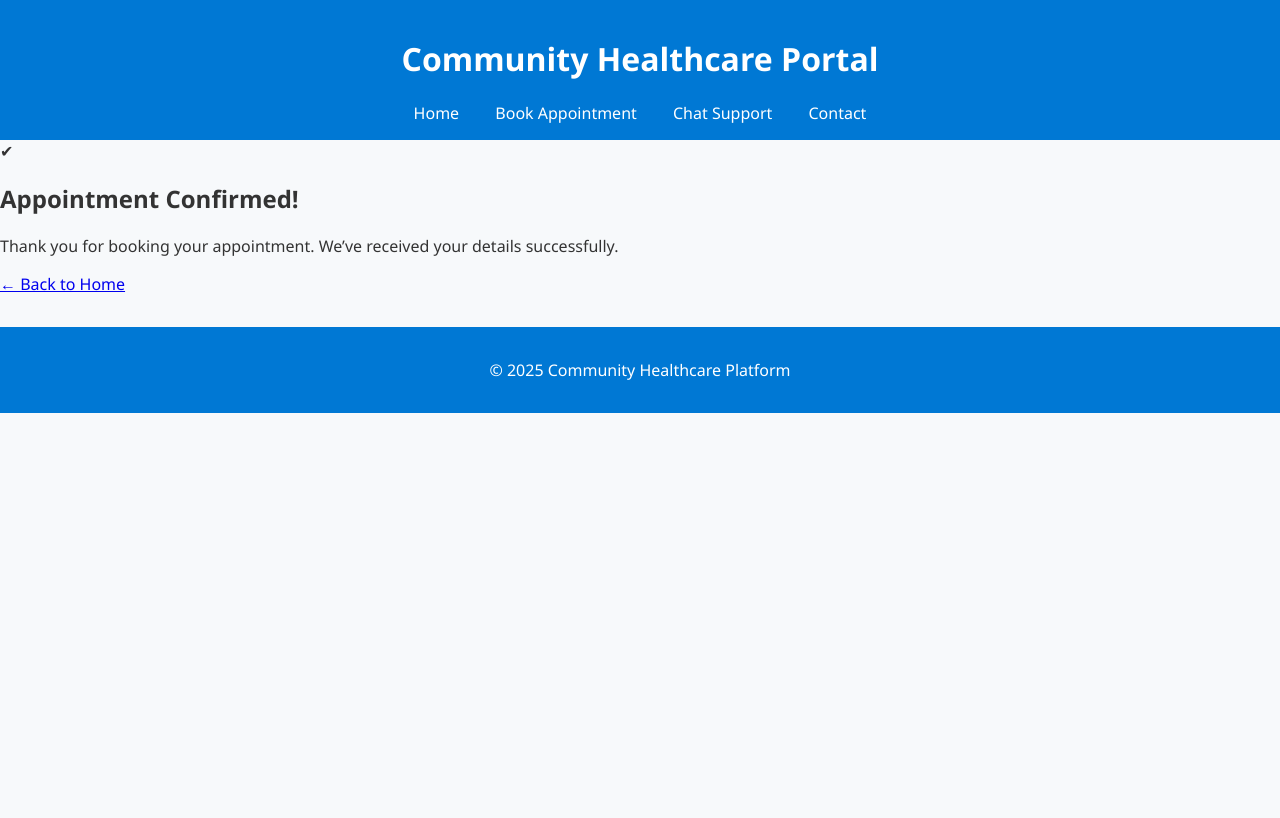
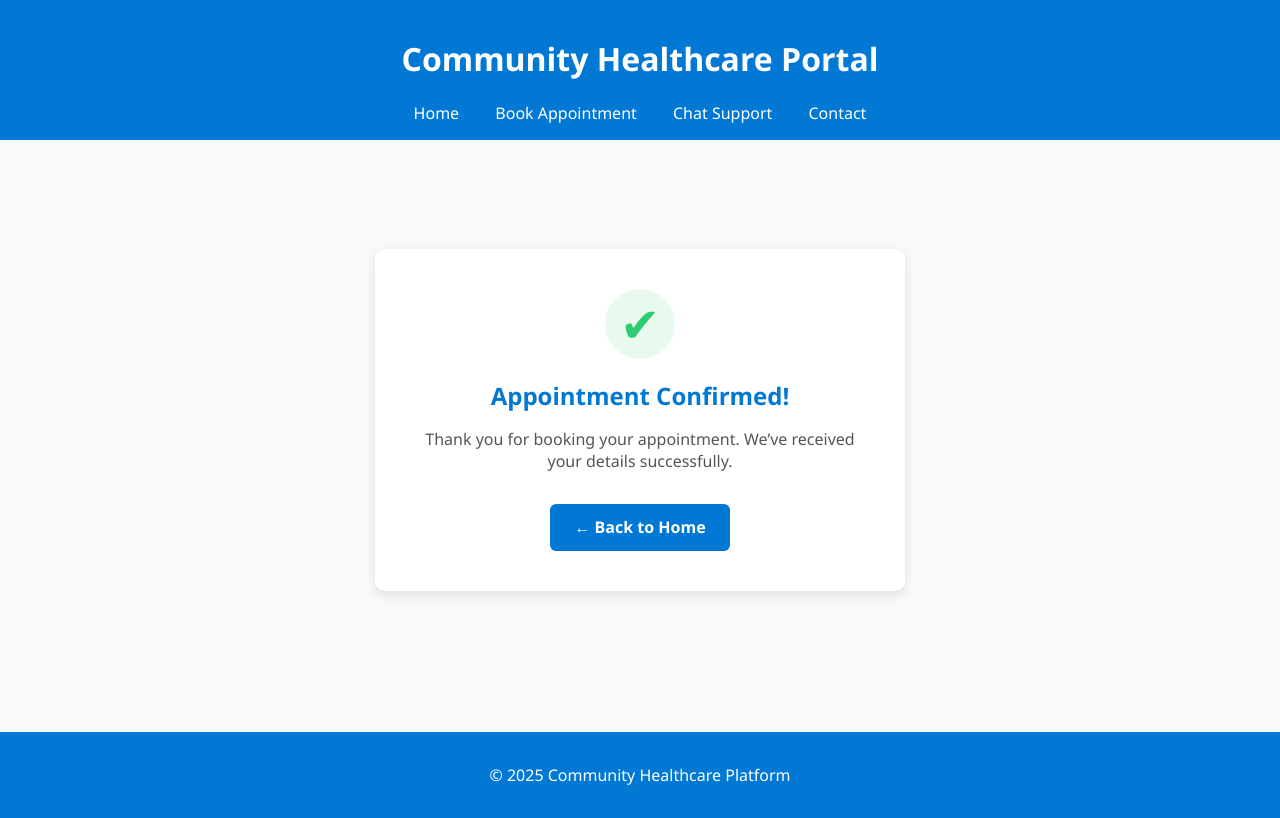
Before and after one commit to affiwillcarry/Capstone, a website: page views/confirmation.html in a window 1280 px wide. Drawn offline with Linux system fonts and the light colour scheme.

Commit message:
Update style.css

```diff
--- a/public/css/style.css
+++ b/public/css/style.css
@@ -145,3 +145,63 @@ footer {
     padding: 1.5rem;
   }
 }
+
+
+
+/* ------------------------------
+   Confirmation Page Styles
+--------------------------------*/
+.confirmation-container {
+  display: flex;
+  justify-content: center;
+  align-items: center;
+  height: 70vh;
+  background-color: #f7f9fb;
+}
+
+.confirmation-card {
+  background: white;
+  padding: 2.5rem;
+  border-radius: 10px;
+  text-align: center;
+  box-shadow: 0 4px 12px rgba(0, 0, 0, 0.1);
+  max-width: 450px;
+}
+
+.checkmark {
+  font-size: 3rem;
+  color: #2ecc71;
+  background: #e8f9ee;
+  width: 70px;
+  height: 70px;
+  border-radius: 50%;
+  display: flex;
+  align-items: center;
+  justify-content: center;
+  margin: 0 auto 1rem;
+}
+
+.confirmation-card h2 {
+  color: #0078d4;
+  margin-bottom: 1rem;
+}
+
+.confirmation-card p {
+  color: #555;
+  margin-bottom: 2rem;
+}
+
+.back-btn {
+  display: inline-block;
+  background-color: #0078d4;
+  color: white;
+  padding: 0.8rem 1.5rem;
+  border-radius: 6px;
+  text-decoration: none;
+  font-weight: 600;
+  transition: background 0.3s;
+}
+
+.back-btn:hover {
+  background-color: #005fa3;
+}
```
